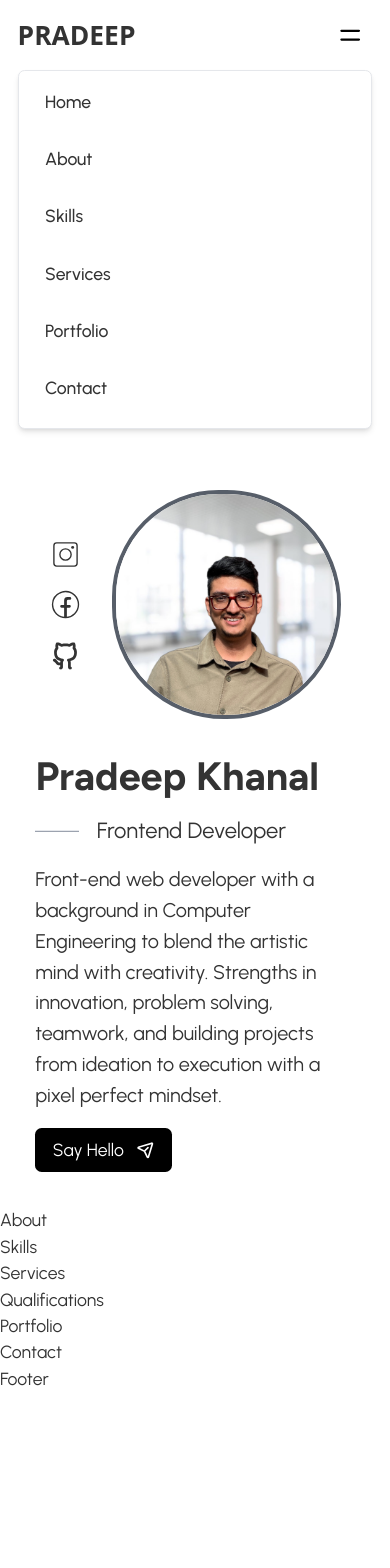
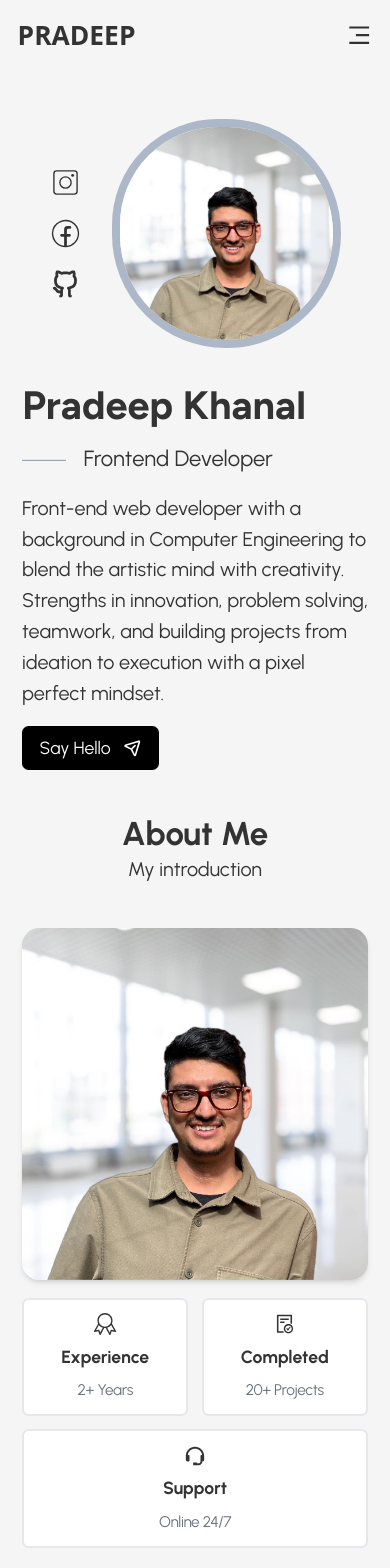
Before and after one commit to pradeepkhanal23/react-portfolio, a React (Vite) app: page / in a window 390 px wide. Shown: the top 1568 px of the page. Before the commit the page ends 1392 px from the top, so only its background shows below. Built offline with nearby package versions, Linux system fonts and the light colour scheme; a web font is replaced by a local one.

Commit message:
hero section modified and navbar toggle added

```diff
--- a/src/App.jsx
+++ b/src/App.jsx
@@ -12,7 +12,7 @@ import {
 
 const App = () => {
   return (
-    <main className="flex flex-col bg-[#fffffff0] text-[#333]">
+    <main className="flex flex-col">
       <Navbar />
       <Hero />
       <About />
--- a/src/components/About.jsx
+++ b/src/components/About.jsx
@@ -1,4 +1,59 @@
+import ProfileImage from "../assets/profile-picture.png";
+import { SlBadge } from "react-icons/sl";
+import { AiOutlineFileDone } from "react-icons/ai";
+import { BiSupport } from "react-icons/bi";
+
 const About = () => {
-  return <div>About</div>;
+  return (
+    <section className="p-5 mx-auto container flex flex-col ">
+      <h2 className="text-center text-3xl font-bold">About Me</h2>
+      <p className="text-center text-lg">My introduction</p>
+      <div className="w-full flex flex-col items-center gap-4 md:flex-row ">
+        <img
+          src={ProfileImage}
+          alt="profile picture"
+          className="mt-10 rounded-2xl shadow-md border-gray-200 border-1 h-80 w-80 object-cover"
+        />
+        <div className="flex flex-row gap-3 flex-wrap items-center  justify-center md:flex-nowrap">
+          {/* card1 */}
+          <article className="border-gray-200 bg-white rounded-md border-2 p-3 flex flex-1 flex-col items-center  gap-y-2 text-nowrap">
+            <SlBadge className="text-xl" />
+            <h4 className="font-bold ">Experience</h4>
+            <p className=" text-gray-500 tracking-tight text-sm">2+ Years</p>
+          </article>
+          {/* card2 */}
+          <article className="border-gray-200 bg-white rounded-md border-2 p-3 flex flex-1 flex-col items-center  gap-y-2 text-nowrap">
+            <AiOutlineFileDone className="text-xl" />
+            <h4 className="font-bold ">Completed</h4>
+            <p className=" text-gray-500 tracking-tight text-sm">
+              20+ Projects
+            </p>
+          </article>
+          {/* card3 */}
+          <article className="border-gray-200 bg-white rounded-md border-2 p-3 flex flex-1 flex-col items-center  gap-y-2 text-nowrap">
+            <BiSupport className="text-xl" />
+            <h4 className="font-bold ">Support</h4>
+            <p className=" text-gray-500 tracking-tight text-sm">Online 24/7</p>
+          </article>
+          {/* <div>
+          <p className="text-lg text-center">
+            As a driven and tech-savvy web developer, I have always had a strong
+            gravitational pull toward technology. I am currently pursuing an
+            intensive full stack web development coding certificate at the
+            University of Sydney. I am gaining experience in the foundations of
+            web development while honing my skills in HTML5, CSS3, Bootstrap,
+            JavaScript, jQuery, Node, Express, React, MongoDB, Postgres as well.
+          </p>
+        </div> */}
+        </div>
+
+        {/* <div className="text-center mt-5">
+            <button className="py-2 px-3 bg-black text-white rounded-md">
+              Download CV
+            </button>
+          </div> */}
+      </div>
+    </section>
+  );
 };
 export default About;
--- a/src/components/Hero.jsx
+++ b/src/components/Hero.jsx
@@ -1,7 +1,6 @@
 import { CiInstagram, CiFacebook } from "react-icons/ci";
 import { RiGithubLine } from "react-icons/ri";
 import { PiPaperPlaneTiltBold, PiMouseSimpleLight } from "react-icons/pi";
-
 import { FiArrowDown } from "react-icons/fi";
 import ProfileImage from "../assets/profile-picture.png";
 
--- a/src/components/Navbar.jsx
+++ b/src/components/Navbar.jsx
@@ -1,9 +1,19 @@
+import { useState } from "react";
+import { RiMenu3Fill } from "react-icons/ri";
+import { IoMdClose } from "react-icons/io";
+
 const Navbar = () => {
+  const [isNavOpen, setIsNavOpen] = useState(false);
+
+  const handleNavToggle = (e) => {
+    e.preventDefault();
+    setIsNavOpen(!isNavOpen);
+  };
+
   return (
     <>
       <header className="pb-6  lg:pb-0">
         <div className="px-4 mx-auto max-w-7xl sm:px-6 lg:px-8">
-          {/* lg+ */}
           <nav className="flex items-center justify-between h-16 lg:h-20">
             <div className="flex-shrink-0">
               <a
@@ -13,43 +23,6 @@ const Navbar = () => {
                 Pradeep
               </a>
             </div>
-
-            <button
-              type="button"
-              className="inline-flex p-2 text-black transition-all duration-200 rounded-md lg:hidden focus:bg-gray-100 hover:bg-gray-100"
-            >
-              {/* Menu open: "hidden", Menu closed: "block" */}
-              <svg
-                className="block w-6 h-6"
-                xmlns="http://www.w3.org/2000/svg"
-                fill="none"
-                viewBox="0 0 24 24"
-                stroke="currentColor"
-              >
-                <path
-                  strokeLinecap="round"
-                  strokeLinejoin="round"
-                  strokeWidth="2"
-                  d="M4 8h16M4 16h16"
-                />
-              </svg>
-
-              {/* Menu open: "block", Menu closed: "hidden" */}
-              <svg
-                className="hidden w-6 h-6"
-                xmlns="http://www.w3.org/2000/svg"
-                fill="none"
-                viewBox="0 0 24 24"
-                stroke="currentColor"
-              >
-                <path
-                  strokeLinecap="round"
-                  strokeLinejoin="round"
-                  strokeWidth="2"
-                  d="M6 18L18 6M6 6l12 12"
-                />
-              </svg>
-            </button>
 
             <ul className="hidden lg:flex lg:items-center lg:ml-auto lg:space-x-10">
               {[
@@ -69,12 +42,17 @@ const Navbar = () => {
                 );
               })}
             </ul>
+            <RiMenu3Fill
+              className="text-2xl cursor-pointer lg:hidden"
+              onClick={handleNavToggle}
+            />
           </nav>
 
-          {/* xs to lg */}
-          <nav className="pt-4 pb-6 bg-white border border-gray-200 rounded-md shadow-md lg:hidden">
-            <div className="flow-root">
-              <ul className="flex flex-col px-6 -my-2 space-y-3">
+          {isNavOpen && (
+            <>
+              <nav className=" p-3 bg-white border border-gray-200 rounded-md shadow-md lg:hidden">
+                <div className="flex items-start justify-between">
+                  <ul className=" flex-col px-6 -my-2 space-y-3">
                     {[
                       "Home",
                       "About",
@@ -85,15 +63,25 @@ const Navbar = () => {
                     ].map((link, i) => {
                       return (
                         <li key={i}>
-                      <a href={link} className="navlinks inline-flex py-2">
+                          <a
+                            href={link}
+                            className="navlinks inline-flex py-2"
+                            onClick={handleNavToggle}
+                          >
                             {link}
                           </a>
                         </li>
                       );
                     })}
                   </ul>
+                  <IoMdClose
+                    className="text-2xl cursor-pointer"
+                    onClick={handleNavToggle}
+                  />
                 </div>
               </nav>
+            </>
+          )}
         </div>
       </header>
     </>
--- a/src/index.css
+++ b/src/index.css
@@ -34,6 +34,11 @@
     font-optical-sizing: auto;
     font-size: 110%;
   }
+
+  body {
+    background: #f5f5f5;
+    color: #333;
+  }
 }
 
 /* Navbar section */
@@ -50,7 +55,7 @@
 /* Hero Section */
 @layer components {
   .hero-section {
-    @apply p-8 max-w-7xl mx-auto flex flex-wrap items-center justify-center gap-3 lg:gap-5;
+    @apply p-5 container mx-auto flex flex-wrap items-center justify-center gap-3 lg:gap-5;
   }
 
   .hero-text {
@@ -70,6 +75,6 @@
   }
 
   .hero-image {
-    @apply rounded-full object-cover border-gray-800 border-opacity-75 border-4  lg:order-3 h-[13rem] w-[13rem] md:h-[18rem] md:w-[18rem] lg:h-[20rem] lg:w-[20rem];
+    @apply rounded-full object-cover border-slate-400 border-opacity-75 border-8  lg:order-3 h-[13rem] w-[13rem] md:h-[18rem] md:w-[18rem] lg:h-[20rem] lg:w-[20rem];
   }
 }
```
Lines whose indentation alone changed are shown as unchanged.
